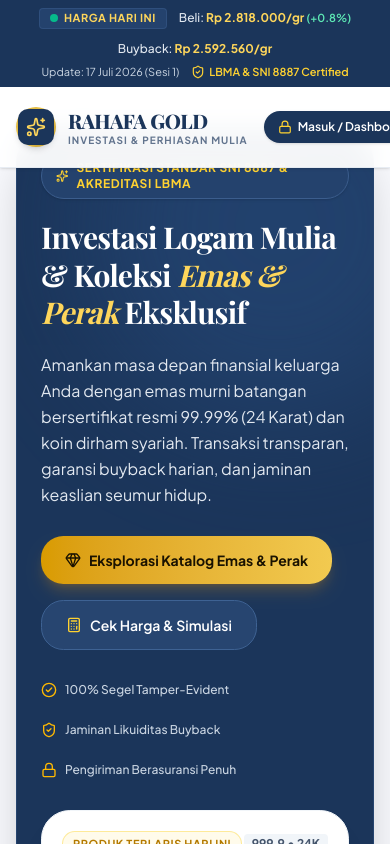
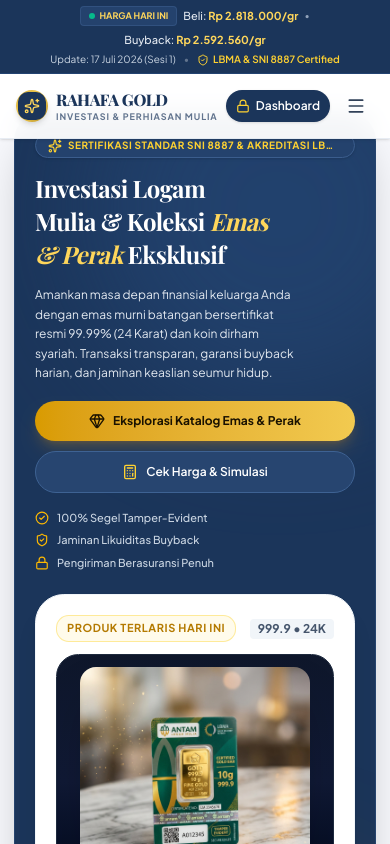
Before and after one commit to officialdmaqiqah/rahafa-gold-app, a Next.js app: page / in a window 390 px wide. Shown: the top 844 px of the page. Built offline with nearby package versions, Linux system fonts and the light colour scheme; no server answers; the database is empty; a web font is replaced by a local one.

Commit message:
fix(responsive): perbaiki tata letak mobile & tablet, pemenggalan teks balance, dan ticker navbar

```diff
--- a/src/components/storefront/certificate-checker.tsx
+++ b/src/components/storefront/certificate-checker.tsx
@@ -45,34 +45,34 @@ export function CertificateChecker() {
   };
 
   return (
-    <section id="cek-sertifikat" className="py-16 max-w-[1360px] mx-auto px-4 sm:px-8">
-      <div className="bg-white rounded-3xl p-6 sm:p-10 lg:p-12 border border-slate-200 shadow-md">
-        <div className="grid grid-cols-1 lg:grid-cols-12 gap-8 lg:gap-12 items-center">
+    <section id="cek-sertifikat" className="py-12 sm:py-16 max-w-[1360px] mx-auto px-3.5 sm:px-8">
+      <div className="bg-white rounded-2xl sm:rounded-3xl p-5 sm:p-10 lg:p-12 border border-slate-200 shadow-md">
+        <div className="grid grid-cols-1 lg:grid-cols-12 gap-6 sm:gap-8 lg:gap-12 items-center">
           {/* Left Column: Context & Instructions */}
-          <div className="lg:col-span-6 space-y-4">
+          <div className="lg:col-span-6 space-y-3.5 sm:space-y-4">
             <div className="inline-flex items-center gap-2 px-3 py-1 rounded-full bg-amber-100/80 border border-amber-300/60 text-[#b47a00] text-xs font-bold uppercase tracking-wider">
-              <QrCode className="w-3.5 h-3.5" />
-              Verifikasi Sertifikat &amp; Kemasan
+              <QrCode className="w-3.5 h-3.5 flex-shrink-0" />
+              <span>Verifikasi Sertifikat &amp; Kemasan</span>
             </div>
 
-            <h2 className="text-3xl sm:text-4xl font-bold font-serif text-[#1b355a]">
+            <h2 className="text-2xl sm:text-4xl font-bold font-serif text-[#1b355a] text-balance leading-snug sm:leading-tight">
               Cek Keaslian Emas Batangan ANTAM &amp; Kemasan CertiCard
             </h2>
 
-            <p className="text-sm sm:text-base text-slate-600 leading-relaxed">
+            <p className="text-xs sm:text-base text-slate-600 leading-relaxed text-balance">
               Setiap emas batangan ANTAM Logam Mulia yang Anda beli di Rahafa Gold merupakan produk asli cetakan resmi PT ANTAM Tbk yang disegel dalam kemasan CertiCard tamper-evident. Masukkan nomor seri yang tertera pada kartu kemasan untuk memvalidasi spesifikasi resmi.
             </p>
 
-            <div className="bg-slate-50 border border-slate-200/80 rounded-2xl p-4 space-y-3">
-              <div className="flex items-start gap-3">
-                <CheckCircle2 className="w-5 h-5 text-emerald-600 flex-shrink-0 mt-0.5" />
+            <div className="bg-slate-50 border border-slate-200/80 rounded-2xl p-3.5 sm:p-4 space-y-2.5 sm:space-y-3">
+              <div className="flex items-start gap-2.5 sm:gap-3">
+                <CheckCircle2 className="w-4 h-4 sm:w-5 sm:h-5 text-emerald-600 flex-shrink-0 mt-0.5" />
                 <div className="text-xs text-slate-700">
                   <strong className="text-slate-900 font-bold">Segel Asli Utuh:</strong> Pastikan kemasan CertiCard dalam kondisi prima tanpa bekas lem ulang atau robekan pada segel hologram pengaman.
                 </div>
               </div>
 
-              <div className="flex items-start gap-3">
-                <ShieldCheck className="w-5 h-5 text-amber-500 flex-shrink-0 mt-0.5" />
+              <div className="flex items-start gap-2.5 sm:gap-3">
+                <ShieldCheck className="w-4 h-4 sm:w-5 sm:h-5 text-amber-500 flex-shrink-0 mt-0.5" />
                 <div className="text-xs text-slate-700">
                   <strong className="text-slate-900 font-bold">Garansi Buyback Rahafa Gold:</strong> Emas ANTAM dengan segel CertiCard asli dijamin diterima buyback di butik kami dengan pencairan instan.
                 </div>
@@ -101,7 +101,7 @@ export function CertificateChecker() {
           </div>
 
           {/* Right Column: Verification Form & Result Box */}
-          <div className="lg:col-span-6 bg-slate-50 rounded-2xl p-6 border border-slate-200">
+          <div className="lg:col-span-6 bg-slate-50 rounded-2xl p-4 sm:p-6 border border-slate-200">
             <form onSubmit={handleVerify} className="space-y-4">
               <label className="block text-xs font-bold uppercase tracking-wider text-slate-700">
                 Masukkan Nomor Seri / Kode Hologram
--- a/src/components/storefront/hero-section.tsx
+++ b/src/components/storefront/hero-section.tsx
@@ -45,67 +45,67 @@ export function HeroSection({
   const actualSilverWeight = featuredSilver ? `${featuredSilver.weight}g` : "3.11g";
 
   return (
-    <section className="pt-32 pb-12 max-w-[1360px] mx-auto px-4 sm:px-8">
-      <div className="relative bg-[#1b355a] rounded-3xl p-6 sm:p-10 lg:p-12 text-white shadow-2xl overflow-hidden border border-[#26446e]">
+    <section className="pt-28 sm:pt-36 lg:pt-32 pb-8 sm:pb-12 max-w-[1360px] mx-auto px-3.5 sm:px-8">
+      <div className="relative bg-[#1b355a] rounded-2xl sm:rounded-3xl p-5 sm:p-10 lg:p-12 text-white shadow-2xl overflow-hidden border border-[#26446e]">
         {/* Ambient Glows */}
         <div className="absolute -top-24 -right-24 w-96 h-96 bg-[#274a7a] rounded-full blur-3xl pointer-events-none opacity-60"></div>
         <div className="absolute bottom-0 left-1/4 w-80 h-80 bg-amber-500/10 rounded-full blur-3xl pointer-events-none"></div>
 
-        <div className="grid grid-cols-1 lg:grid-cols-12 gap-8 lg:gap-12 items-center relative z-10">
+        <div className="grid grid-cols-1 lg:grid-cols-12 gap-6 sm:gap-8 lg:gap-12 items-center relative z-10">
           {/* Left Column: Hero Copy & Value Proposition */}
-          <div className="lg:col-span-7 flex flex-col items-start gap-5">
+          <div className="lg:col-span-7 flex flex-col items-start gap-3.5 sm:gap-5">
             {/* Accreditation Badge */}
-            <div className="inline-flex items-center gap-2 px-3.5 py-1.5 rounded-full bg-[#24426d] border border-[#3b5d8d] shadow-sm">
-              <Sparkles className="w-4 h-4 text-amber-300" />
-              <span className="text-xs font-bold text-amber-300 uppercase tracking-wider">
-                Sertifikasi Standar SNI 8887 & Akreditasi LBMA
+            <div className="inline-flex items-center gap-1.5 sm:gap-2 px-3 sm:px-3.5 py-1 sm:py-1.5 rounded-full bg-[#24426d] border border-[#3b5d8d] shadow-sm max-w-full">
+              <Sparkles className="w-3.5 h-3.5 sm:w-4 sm:h-4 text-amber-300 flex-shrink-0" />
+              <span className="text-[10px] sm:text-xs font-bold text-amber-300 uppercase tracking-wider truncate">
+                Sertifikasi Standar SNI 8887 &amp; Akreditasi LBMA
               </span>
             </div>
 
-            {/* Main Luxury Heading */}
-            <h1 className="text-3xl sm:text-4xl lg:text-5xl font-bold font-serif text-white leading-tight tracking-tight">
+            {/* Main Luxury Heading with text-balance to avoid orphaned words */}
+            <h1 className="text-2xl sm:text-4xl lg:text-5xl font-bold font-serif text-white leading-snug sm:leading-tight tracking-tight text-balance">
               Investasi Logam Mulia &amp; Koleksi{" "}
               <span className="text-[#fed65b] italic font-serif">Emas &amp; Perak</span>{" "}
               Eksklusif
             </h1>
 
             {/* Subtitle */}
-            <p className="text-base sm:text-lg text-slate-200 leading-relaxed max-w-2xl font-normal">
+            <p className="text-xs sm:text-base lg:text-lg text-slate-200 leading-relaxed max-w-2xl font-normal text-balance">
               Amankan masa depan finansial keluarga Anda dengan emas murni batangan bersertifikat resmi 99.99% (24 Karat) dan koin dirham syariah. Transaksi transparan, garansi buyback harian, dan jaminan keaslian seumur hidup.
             </p>
 
             {/* Dual CTAs */}
-            <div className="flex flex-wrap items-center gap-4 w-full sm:w-auto pt-2">
+            <div className="flex flex-col sm:flex-row items-stretch sm:items-center gap-2.5 sm:gap-4 w-full sm:w-auto pt-1 sm:pt-2">
               <a
                 href="#katalog"
-                className="px-6 py-3.5 rounded-xl bg-gradient-to-r from-[#d99b00] to-[#f2ca50] hover:from-[#c68a00] hover:to-[#e2b83a] text-[#1a1200] font-bold text-sm shadow-lg shadow-amber-500/20 transition-all duration-300 flex items-center gap-2 transform hover:-translate-y-0.5"
+                className="w-full sm:w-auto px-5 sm:px-6 py-3 sm:py-3.5 rounded-xl bg-gradient-to-r from-[#d99b00] to-[#f2ca50] hover:from-[#c68a00] hover:to-[#e2b83a] text-[#1a1200] font-bold text-xs sm:text-sm shadow-lg shadow-amber-500/20 transition-all duration-300 flex items-center justify-center gap-2 transform hover:-translate-y-0.5"
               >
-                <Gem className="w-4 h-4" />
+                <Gem className="w-4 h-4 flex-shrink-0" />
                 <span>Eksplorasi Katalog Emas &amp; Perak</span>
               </a>
 
               <a
                 href="#kalkulator"
-                className="px-6 py-3.5 rounded-xl bg-[#274570] hover:bg-[#315384] text-white border border-[#3e6293] font-semibold text-sm transition-all duration-200 flex items-center gap-2"
+                className="w-full sm:w-auto px-5 sm:px-6 py-3 sm:py-3.5 rounded-xl bg-[#274570] hover:bg-[#315384] text-white border border-[#3e6293] font-semibold text-xs sm:text-sm transition-all duration-200 flex items-center justify-center gap-2"
               >
-                <Calculator className="w-4 h-4 text-amber-300" />
+                <Calculator className="w-4 h-4 text-amber-300 flex-shrink-0" />
                 <span>Cek Harga &amp; Simulasi</span>
               </a>
             </div>
 
             {/* Micro Trust Pills */}
-            <div className="flex flex-wrap items-center gap-6 pt-3 text-xs text-slate-300 font-medium">
+            <div className="flex flex-col sm:flex-row flex-wrap items-start sm:items-center gap-2 sm:gap-6 pt-1 sm:pt-3 text-xs text-slate-300 font-medium">
               <div className="flex items-center gap-2">
-                <CheckCircle2 className="w-4 h-4 text-amber-400" />
-                <span>100% Segel Tamper-Evident</span>
+                <CheckCircle2 className="w-3.5 h-3.5 sm:w-4 sm:h-4 text-amber-400 flex-shrink-0" />
+                <span className="text-[11px] sm:text-xs">100% Segel Tamper-Evident</span>
               </div>
               <div className="flex items-center gap-2">
-                <ShieldCheck className="w-4 h-4 text-amber-400" />
-                <span>Jaminan Likuiditas Buyback</span>
+                <ShieldCheck className="w-3.5 h-3.5 sm:w-4 sm:h-4 text-amber-400 flex-shrink-0" />
+                <span className="text-[11px] sm:text-xs">Jaminan Likuiditas Buyback</span>
               </div>
               <div className="flex items-center gap-2">
-                <Lock className="w-4 h-4 text-amber-400" />
-                <span>Pengiriman Berasuransi Penuh</span>
+                <Lock className="w-3.5 h-3.5 sm:w-4 sm:h-4 text-amber-400 flex-shrink-0" />
+                <span className="text-[11px] sm:text-xs">Pengiriman Berasuransi Penuh</span>
               </div>
             </div>
           </div>
@@ -139,21 +139,21 @@ export function HeroSection({
                 </div>
               </div>
 
-              <div className="flex items-end justify-between">
+              <div className="flex flex-col xs:flex-row xs:items-end justify-between gap-2">
                 <div>
                   <h3 className="font-bold text-base text-slate-900 group-hover:text-[#b47a00] transition-colors flex items-center gap-1">
                     {actualGoldName}
                     <ArrowRight className="w-4 h-4 opacity-0 group-hover:opacity-100 transition-opacity" />
                   </h3>
-                  <p className="text-xs text-slate-500 mt-0.5">
+                  <p className="text-[11px] sm:text-xs text-slate-500 mt-0.5">
                     Nomor Seri Terekam • Sertifikat QR Hologram
                   </p>
                 </div>
-                <div className="text-right">
+                <div className="xs:text-right">
                   <div className="text-[10px] font-bold text-slate-400 uppercase tracking-wider">
                     Harga Hari Ini
                   </div>
-                  <div className="text-lg font-black text-[#1b355a]">
+                  <div className="text-base sm:text-lg font-black text-[#1b355a]">
                     {formatRupiah(actualGoldPrice)}
                   </div>
                 </div>
--- a/src/components/storefront/product-detail-view.tsx
+++ b/src/components/storefront/product-detail-view.tsx
@@ -59,7 +59,7 @@ export function ProductDetailView({ product, relatedProducts }: ProductDetailVie
   };
 
   return (
-    <main className="flex-1 max-w-[1360px] mx-auto px-4 sm:px-8 pt-32 pb-16 w-full">
+    <main className="flex-1 max-w-[1360px] mx-auto px-3.5 sm:px-8 pt-28 sm:pt-36 lg:pt-32 pb-16 w-full">
       {/* Breadcrumb Navigation */}
       <div className="flex items-center gap-2 text-xs font-semibold text-slate-500 mb-6 flex-wrap">
         <Link href="/" className="hover:text-[#1b355a] transition-colors flex items-center gap-1">
@@ -207,13 +207,13 @@ export function ProductDetailView({ product, relatedProducts }: ProductDetailVie
               <label className="text-xs font-bold uppercase tracking-wider text-slate-700 block">
                 Pilih Jumlah Keping
               </label>
-              <div className="flex items-center gap-3">
+              <div className="flex items-center gap-2 sm:gap-3">
                 {[1, 2, 5, 10].map((qty) => (
                   <button
                     key={qty}
                     type="button"
                     onClick={() => setQuantity(qty)}
-                    className={`flex-1 py-2.5 rounded-xl text-xs font-bold border transition-all ${
+                    className={`flex-1 py-2 sm:py-2.5 rounded-xl text-[11px] sm:text-xs font-bold border transition-all ${
                       quantity === qty
                         ? "bg-[#1b355a] text-white border-[#1b355a] shadow-sm"
                         : "bg-white text-slate-700 border-slate-200 hover:bg-slate-50"
@@ -233,7 +233,7 @@ export function ProductDetailView({ product, relatedProducts }: ProductDetailVie
               <div className="grid grid-cols-1 sm:grid-cols-2 gap-3">
                 <div
                   onClick={() => setFulfillment("shipping")}
-                  className={`p-4 rounded-2xl border cursor-pointer transition-all ${
+                  className={`p-3.5 sm:p-4 rounded-2xl border cursor-pointer transition-all ${
                     fulfillment === "shipping"
                       ? "border-[#1b355a] bg-blue-50/50 shadow-sm"
                       : "border-slate-200 bg-white hover:bg-slate-50"
@@ -250,7 +250,7 @@ export function ProductDetailView({ product, relatedProducts }: ProductDetailVie
 
                 <div
                   onClick={() => setFulfillment("vault")}
-                  className={`p-4 rounded-2xl border cursor-pointer transition-all ${
+                  className={`p-3.5 sm:p-4 rounded-2xl border cursor-pointer transition-all ${
                     fulfillment === "vault"
                       ? "border-[#1b355a] bg-blue-50/50 shadow-sm"
                       : "border-slate-200 bg-white hover:bg-slate-50"
@@ -268,16 +268,16 @@ export function ProductDetailView({ product, relatedProducts }: ProductDetailVie
             </div>
 
             {/* Total Calculation Banner */}
-            <div className="bg-amber-50/80 border border-amber-200 rounded-2xl p-4 flex items-center justify-between">
+            <div className="bg-amber-50/80 border border-amber-200 rounded-2xl p-3.5 sm:p-4 flex flex-col xs:flex-row xs:items-center justify-between gap-2">
               <div>
                 <span className="text-xs text-[#b47a00] font-bold block">
                   Total Pesanan ({totalWeight} {product.unit}):
                 </span>
-                <span className="text-2xl font-black text-[#1b355a] font-sans">
+                <span className="text-xl sm:text-2xl font-black text-[#1b355a] font-sans">
                   {formatRupiah(totalPrice)}
                 </span>
               </div>
-              <div className="text-right text-xs text-slate-500">
+              <div className="xs:text-right text-xs text-slate-500">
                 <span>Estimasi Buyback:</span>
                 <span className="block font-bold text-emerald-700">{formatRupiah(totalBuyback)}</span>
               </div>
--- a/src/components/storefront/storefront-header.tsx
+++ b/src/components/storefront/storefront-header.tsx
@@ -42,10 +42,36 @@ export function StorefrontHeader({
 
   return (
     <header className="fixed top-0 left-0 right-0 z-50 bg-white/95 backdrop-blur-md border-b border-slate-200/80 shadow-sm transition-all duration-300">
-      {/* 1. Top Price Ticker (Midnight Navy bar inspired by Stitch design) */}
-      <div className="bg-[#1b355a] py-2 px-4 sm:px-8 text-white">
-        <div className="max-w-[1360px] mx-auto flex flex-col sm:flex-row items-center justify-between gap-2 text-xs">
-          <div className="flex items-center gap-3 flex-wrap justify-center sm:justify-start">
+      {/* 1. Top Price Ticker */}
+      <div className="bg-[#1b355a] py-1.5 sm:py-2 px-3 sm:px-8 text-white border-b border-[#234371]">
+        {/* Mobile Ticker (< sm) */}
+        <div className="sm:hidden flex flex-col items-center gap-1 text-[11px]">
+          <div className="flex items-center gap-1.5 flex-wrap justify-center font-medium">
+            <span className="bg-[#24426d] px-2 py-0.5 rounded text-[#fed65b] font-bold uppercase text-[9px] border border-[#3b5d8d]/60 flex items-center gap-1">
+              <span className="w-1.5 h-1.5 rounded-full bg-emerald-400 animate-pulse"></span>
+              HARGA HARI INI
+            </span>
+            <span className="text-slate-200 text-[11px]">
+              Beli: <strong className="text-[#fed65b] font-bold">{formatRupiah(buyPrice)}/gr</strong>
+            </span>
+            <span className="text-slate-400 text-[9px]">•</span>
+            <span className="text-slate-200 text-[11px]">
+              Buyback: <strong className="text-[#fed65b] font-bold">{formatRupiah(buybackPrice)}/gr</strong>
+            </span>
+          </div>
+          <div className="flex items-center gap-2 text-[10px] text-slate-300">
+            <span>Update: {lastUpdated}</span>
+            <span className="text-slate-500">•</span>
+            <span className="text-amber-300 font-semibold flex items-center gap-1">
+              <ShieldCheck className="w-3 h-3 text-amber-300" />
+              LBMA &amp; SNI 8887 Certified
+            </span>
+          </div>
+        </div>
+
+        {/* Tablet & Desktop Ticker (sm+) */}
+        <div className="hidden sm:flex max-w-[1360px] mx-auto items-center justify-between gap-2 text-xs">
+          <div className="flex items-center gap-3 flex-wrap">
             <span className="bg-[#24426d] px-2.5 py-0.5 rounded text-[#fed65b] font-bold uppercase tracking-wider flex items-center gap-1.5 text-[11px] border border-[#3b5d8d]/50">
               <span className="w-2 h-2 rounded-full bg-emerald-400 animate-pulse"></span>
               HARGA HARI INI
@@ -59,7 +85,7 @@ export function StorefrontHeader({
                 (+0.8%)
               </span>
             </span>
-            <span className="text-slate-500 hidden sm:inline">|</span>
+            <span className="text-slate-500">|</span>
             <span className="font-medium text-slate-200">
               Buyback:{" "}
               <strong className="text-[#fed65b] font-bold">
@@ -70,36 +96,36 @@ export function StorefrontHeader({
 
           <div className="flex items-center gap-3 text-slate-300 text-[11px]">
             <span>Update: {lastUpdated}</span>
-            <span className="text-slate-500 hidden sm:inline">|</span>
+            <span className="text-slate-500">|</span>
             <span className="text-amber-300 font-semibold flex items-center gap-1">
               <ShieldCheck className="w-3.5 h-3.5 text-amber-300" />
-              LBMA & SNI 8887 Certified
+              LBMA &amp; SNI 8887 Certified
             </span>
           </div>
         </div>
       </div>
 
       {/* 2. Main Navigation Bar */}
-      <div className="h-20 max-w-[1360px] mx-auto px-4 sm:px-8 flex items-center justify-between gap-4">
+      <div className="h-16 sm:h-20 max-w-[1360px] mx-auto px-4 sm:px-8 flex items-center justify-between gap-2 sm:gap-4">
         {/* Logo & Brand */}
-        <Link href="/" className="flex items-center gap-3 flex-shrink-0 group">
-          <div className="w-10 h-10 rounded-xl bg-gradient-to-br from-[#d4af37] via-[#f2ca50] to-[#b38f26] p-0.5 shadow-md group-hover:scale-105 transition-transform duration-300">
+        <Link href="/" className="flex items-center gap-2 sm:gap-3 flex-shrink-0 group">
+          <div className="w-8 h-8 sm:w-10 sm:h-10 rounded-xl bg-gradient-to-br from-[#d4af37] via-[#f2ca50] to-[#b38f26] p-0.5 shadow-md group-hover:scale-105 transition-transform duration-300 flex-shrink-0">
             <div className="w-full h-full bg-[#1b355a] rounded-[10px] flex items-center justify-center text-amber-300">
-              <Sparkles className="w-5 h-5 text-[#fed65b]" />
+              <Sparkles className="w-4 h-4 sm:w-5 sm:h-5 text-[#fed65b]" />
             </div>
           </div>
           <div className="flex flex-col">
-            <span className="font-extrabold text-xl text-[#1b355a] tracking-tight font-serif flex items-center gap-1">
+            <span className="font-extrabold text-base sm:text-xl text-[#1b355a] tracking-tight font-serif flex items-center gap-1">
               RAHAFA GOLD
             </span>
-            <span className="text-[10px] font-bold text-slate-500 uppercase tracking-widest -mt-0.5">
-              Investasi & Perhiasan Mulia
+            <span className="text-[9px] sm:text-[10px] font-bold text-slate-500 uppercase tracking-widest -mt-0.5">
+              Investasi &amp; Perhiasan Mulia
             </span>
           </div>
         </Link>
 
         {/* Desktop Nav Links */}
-        <nav className="hidden lg:flex items-center gap-7 flex-shrink-0 text-sm font-medium">
+        <nav className="hidden lg:flex items-center gap-6 xl:gap-7 flex-shrink-0 text-sm font-medium">
           <Link
             href="/"
             className="text-[#d99b00] font-bold transition-colors hover:text-[#b38f26]"
@@ -140,39 +166,40 @@ export function StorefrontHeader({
             href="#kontak"
             className="text-slate-600 hover:text-[#1b355a] transition-colors"
           >
-            Butik & Kontak
+            Butik &amp; Kontak
           </a>
         </nav>
 
         {/* Action Controls */}
-        <div className="flex items-center gap-3 flex-shrink-0">
-          {/* WA Konsultasi */}
+        <div className="flex items-center gap-2 sm:gap-3 flex-shrink-0">
+          {/* WA Konsultasi (Tablet & Desktop only) */}
           <a
             href={`https://wa.me/6285384109496?text=${whatsappMessage}`}
             target="_blank"
             rel="noopener noreferrer"
-            className="hidden sm:inline-flex items-center gap-1.5 bg-slate-100 hover:bg-slate-200 text-slate-800 border border-slate-200 px-3.5 py-2 rounded-lg transition-all text-xs font-bold tracking-wide"
+            className="hidden md:inline-flex items-center gap-1.5 bg-slate-100 hover:bg-slate-200 text-slate-800 border border-slate-200 px-3.5 py-2 rounded-lg transition-all text-xs font-bold tracking-wide"
           >
             <MessageCircle className="w-4 h-4 text-[#d99b00]" />
             <span>Konsultasi Emas</span>
           </a>
 
-          {/* Tombol Masuk / Dashboard */}
+          {/* Tombol Masuk / Dashboard (Responsive label) */}
           <Link
             href="/dashboard"
-            className="bg-[#1b355a] hover:bg-[#152a47] text-white font-semibold text-xs px-3.5 py-2 rounded-lg transition-colors flex items-center gap-1.5 shadow-sm"
+            className="bg-[#1b355a] hover:bg-[#152a47] text-white font-semibold text-xs px-2.5 sm:px-3.5 py-2 rounded-lg transition-colors flex items-center gap-1.5 shadow-sm"
           >
-            <Lock className="w-3.5 h-3.5 text-amber-300" />
-            <span>Masuk / Dashboard</span>
+            <Lock className="w-3.5 h-3.5 text-amber-300 flex-shrink-0" />
+            <span className="hidden sm:inline">Masuk / Dashboard</span>
+            <span className="sm:hidden">Dashboard</span>
           </Link>
 
           {/* Mobile Menu Toggle */}
           <button
             onClick={() => setMobileMenuOpen(!mobileMenuOpen)}
-            className="lg:hidden p-2 rounded-lg text-slate-600 hover:bg-slate-100 transition-colors"
+            className="lg:hidden p-2 rounded-lg text-slate-700 hover:bg-slate-100 transition-colors flex-shrink-0"
             aria-label="Toggle Menu"
           >
-            {mobileMenuOpen ? <X className="w-6 h-6" /> : <Menu className="w-6 h-6" />}
+            {mobileMenuOpen ? <X className="w-5 h-5 sm:w-6 sm:h-6" /> : <Menu className="w-5 h-5 sm:w-6 sm:h-6" />}
           </button>
         </div>
       </div>
```
Also changed, not shown: src/components/storefront/boutique-and-reviews.tsx (+30 -30 lines), src/components/storefront/live-price-board.tsx (+63 -9 lines), src/components/storefront/product-catalog.tsx (+22 -22 lines), src/components/storefront/savings-calculator.tsx (+25 -25 lines).
